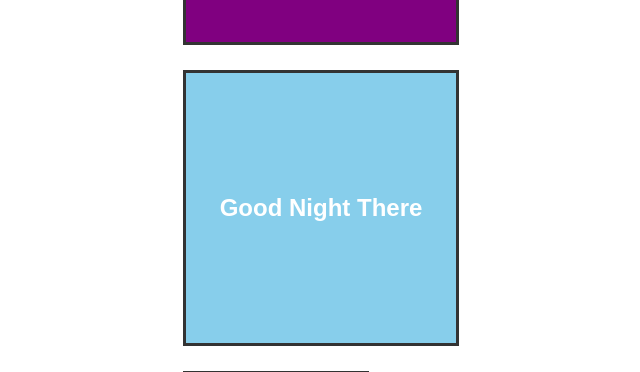
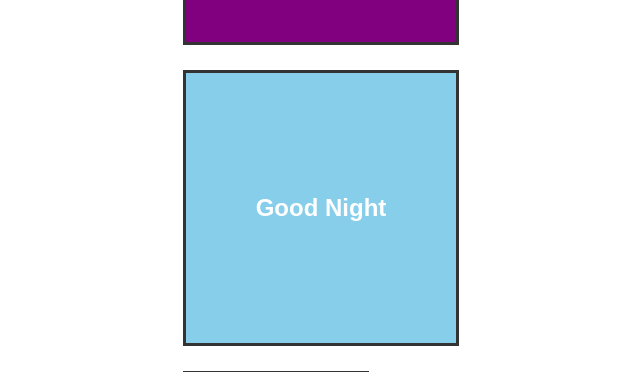
Before and after one commit to donaldkaiserjr/example-codesandbox, a React (Create React App) app: page / in a window 1280 px wide. Shown: the part 471-843 px from the top of the page, without its empty margins (319-959 px from the left). Built offline with nearby package versions, Linux system fonts and the light colour scheme.

Commit message:
Test Commit Test

```diff
--- a/src/App.js
+++ b/src/App.js
@@ -16,7 +16,7 @@ const element = (
       </Box>
       <Box style={{ backgroundColor: "skyblue" }} size="large">
         {" "}
-        Good Night There{" "}
+        Good Night{" "}
       </Box>
       <Box style={{ backgroundColor: "skyblue" }} size="medium">
         {" "}
```
